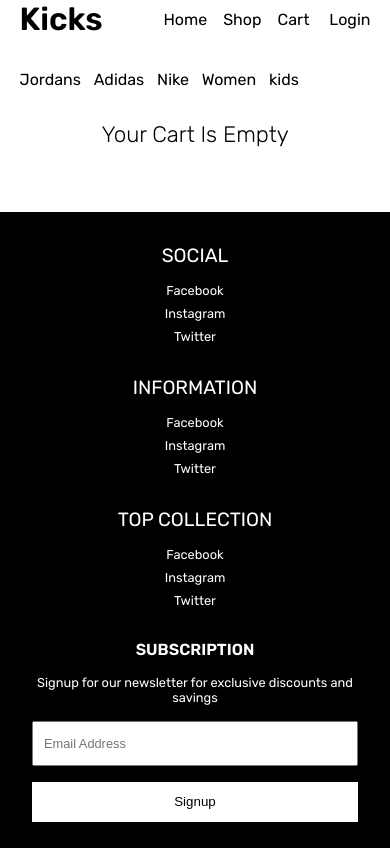
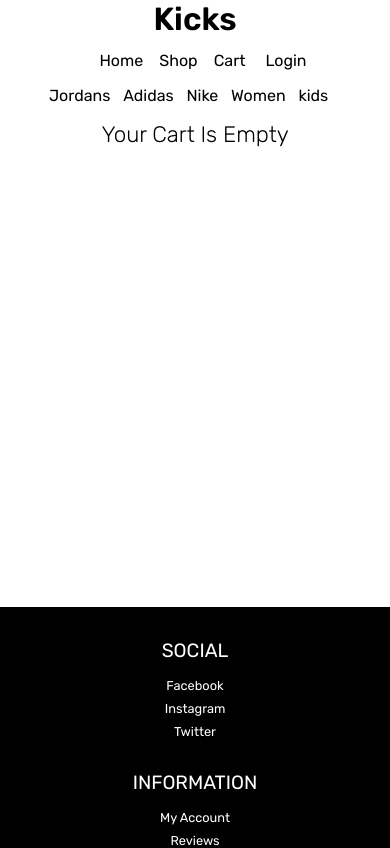
Before and after one commit to kofiarhin/rt-sneaker-shop, a React (Create React App) app: page /cart in a window 390 px wide. Shown: the top 848 px of the page. Built offline with nearby package versions, Linux system fonts and the light colour scheme.

Commit message:
updated the cart component and fixing the responsive part of the cart

```diff
--- a/src/SHOP_DATA.js
+++ b/src/SHOP_DATA.js
@@ -9,7 +9,7 @@
                 {
                     id:1,
                     name: "AIR JORDAN 1 MID PS 'BANNED'",
-                    price: 40033,
+                    price: 400,
                     description: " have suffered alteration in some form, by injected humour, or randomised words which don't look even slightly believable. If you are going to use a passage of Lorem Ipsum, you need to be sure there isn't anything embarrassing hidden in the middle of text."
                 },
 
--- a/src/components/footer/footer.component.jsx
+++ b/src/components/footer/footer.component.jsx
@@ -20,9 +20,9 @@
             <div className="col">
                 <ul>
                     <li>  Information </li>
-                    <li> Facebook </li>
-                    <li> Instagram </li>
-                    <li> Twitter </li>
+                    <li> My Account</li>
+                    <li> Reviews </li>
+                    <li> Blog </li>
                 </ul>
             </div>
 
@@ -30,9 +30,11 @@
 
                 <ul>
                     <li>  Top Collection </li>
-                    <li> Facebook </li>
-                    <li> Instagram </li>
-                    <li> Twitter </li>
+                    <li> Jordans </li>
+                    <li> Nike </li>
+                    <li> Adidas </li>
+                    <li> Women </li>
+                    <li> Kids </li>
                 </ul>
             </div>
 
--- a/src/components/header/header.styles.sass
+++ b/src/components/header/header.styles.sass
@@ -1,14 +1,20 @@
 .header .container
     width: 1200px
     max-width: 90%
-    margin: 0 auto
+    margin: 0 auto 1rem auto
     display: flex
     align-items: center
     justify-content: space-between
-    margin-bottom: 2rem
     nav a
         margin-left: 1rem
     .links a
         margin-right: 1rem
     .options a
         margin-right: 0.8rem
+
+@media(max-width: 800px)
+    .header .container
+        display: block
+        text-align: center
+        a h1
+            margin-bottom: .8rem
--- a/src/pages/cart/cart.component.jsx
+++ b/src/pages/cart/cart.component.jsx
@@ -21,12 +21,11 @@
 
         const { cartData } = this.props
 
-        console.log(cartData)
 
         return <div className="cart-wrapper">
 
             {
-                cartData.length > 0 ?
+                cartData.length ?
 
                     <div>
 
@@ -47,7 +46,7 @@
                                         <div className="content">
                                             <h1> {item.name} </h1>
                                             <p className="price"> ${item.price} </p>
-                                            <p>Quantity:   <span>{item.quantity}</span> </p>
+                                            <p className="quantity">QTY:   <span>{item.quantity}</span> </p>
 
                                             <button onClick={() => console.log("remove item from cart")}>Remove</button>
                                         </div>
@@ -63,7 +62,11 @@
                         </div>
 
                     </div>
-                    : <div>  <h1 className="cart-message"> Your cart is empty  </h1> </div>
+                    : <div className="cart-wrapper">
+                        <div className="container">
+                            <h1 className="cart-message"> Your cart is empty  </h1>
+                        </div>
+                    </div>
             }
 
         </div>
--- a/src/pages/cart/cart.styles.sass
+++ b/src/pages/cart/cart.styles.sass
@@ -1,12 +1,12 @@
+
 .cart-message
     text-align: center
     font-size: 1.4rem
     text-transform: capitalize
     font-weight: 300
-
 .cart-wrapper .container
     width: 800px
-    backgroung: blue
+    min-height: 50vh
     img
         width: 300px
     .cart-unit
@@ -39,3 +39,19 @@
         margin-bottom: 1rem
         &.clear
             background: red
+
+@media(max-width: 500px)
+    .cart-wrapper .container
+        .cart-unit
+            margin-bottom: 2rem
+            img
+                width: 150px
+            .content h1
+                font-size: 1rem
+                margin-bottom: 0.5rem
+            .content p
+                margin-bottom: 0.5rem
+                font-size: 1rem
+            .content button
+                padding: 0.8rem 1rem
+                font-size: 0.8rem
--- a/src/pages/shop/shop.styles.sass
+++ b/src/pages/shop/shop.styles.sass
@@ -1,6 +1,7 @@
 .shop .container
     display: grid
     grid-template-columns: repeat(4, 1fr)
+    grid-gap: 20px
     img
         width: 100%
     .unit
@@ -10,3 +11,7 @@
 @media(max-width: 800px)
     .shop .container
         grid-template-columns: repeat(2, 1fr)
+        grid-gap: 10px
+        .unit h1
+            font-size: 1rem
+            margin-bottom: 0.5rem
```
